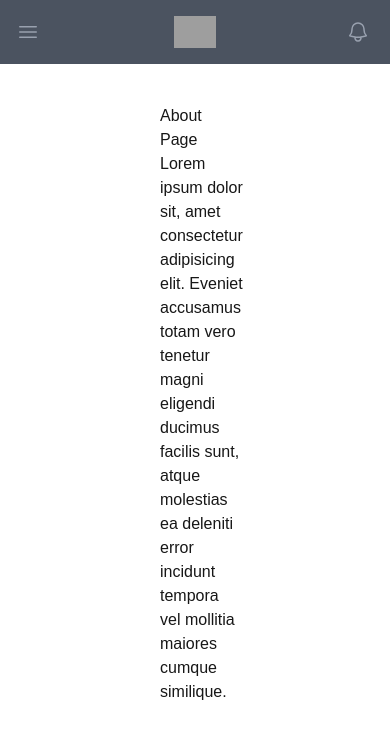
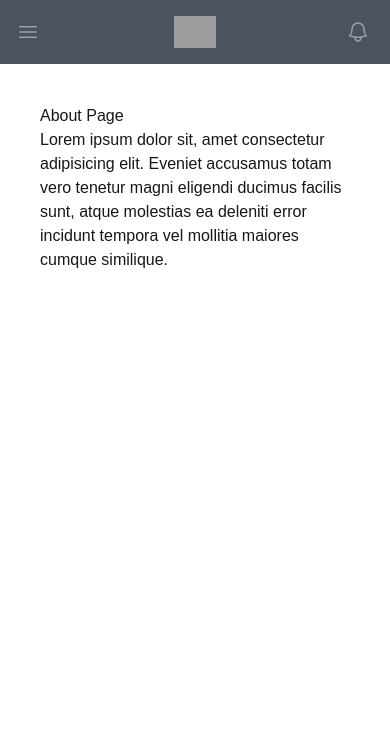
Before and after one commit to wongkj/dinosaur-viewer, a Next.js app: page /about in a window 390 px wide. Shown: the top 738 px of the page. Built offline with nearby package versions, Linux system fonts and the light colour scheme; grey boxes are pictures that could not be loaded.

Commit message:
fix: Make the gutters more mobile responsive

```diff
--- a/src/app/about/layout.tsx
+++ b/src/app/about/layout.tsx
@@ -5,7 +5,7 @@ export default function Layout({ children }: { children: React.ReactNode }) {
   return (
     <>
       <Navbar />
-      <div className="mx-auto px-40 py-10">{children}</div>
+      <div className="mx-auto px-10 sm:px-40 py-10">{children}</div>
     </>
   );
 }
--- a/src/app/information/layout.tsx
+++ b/src/app/information/layout.tsx
@@ -5,7 +5,7 @@ export default function Layout({ children }: { children: React.ReactNode }) {
   return (
     <>
       <Navbar />
-      <div className="mx-auto px-40 py-10">{children}</div>
+      <div className="mx-auto px-10 sm:px-40 py-10">{children}</div>
     </>
   );
 }
```
